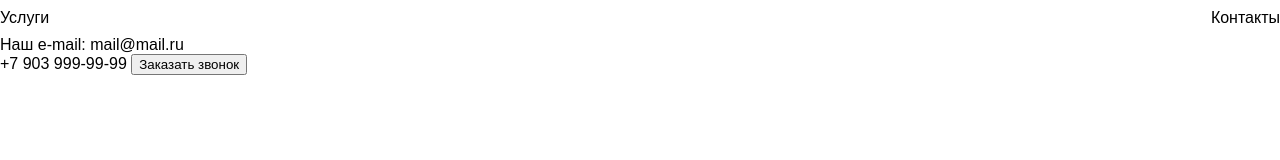
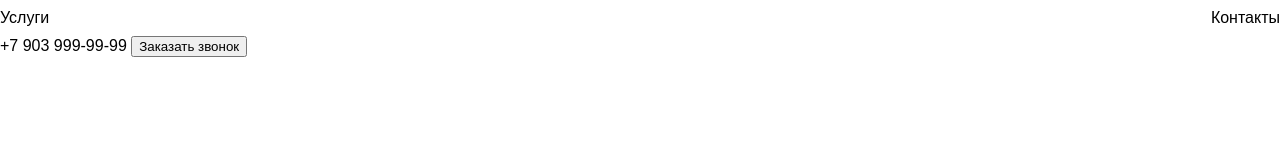
Before and after one commit to odurdygylyjow/nvh, a plain HTML site: page index.html in a window 1280 px wide. Drawn offline with Linux system fonts and the light colour scheme.

Commit message:
Update index.html

```diff
--- a/index.html
+++ b/index.html
@@ -16,8 +16,6 @@
             <a href="#contacts">Контакты</a>
         </nav>
         <div>
-            Наш e-mail: <a href="mailto:mail@mail.ru">mail@mail.ru</a>
-        </div>
             <a href="tel:+79039999999">+7 903 999-99-99</a>
             <button>Заказать звонок</button>
         </div>
```
